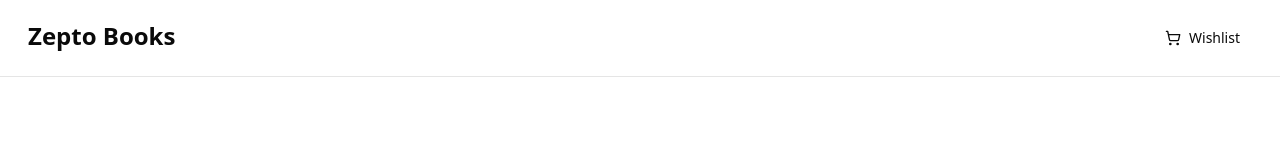
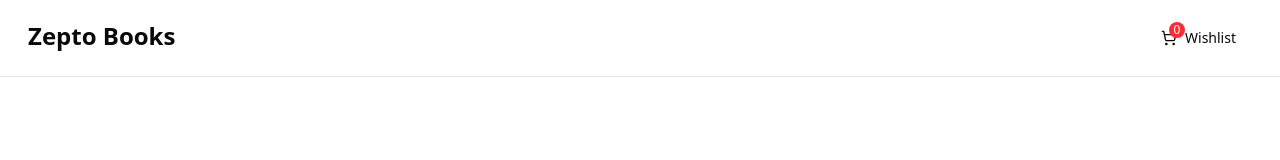
Before and after one commit to sohagmahin/zepto_books, a React (Vite) app: page /wishlist in a window 1280 px wide. Shown: the top 160 px of the page. Built offline with nearby package versions, Linux system fonts and the light colour scheme.

Commit message:
feat: implement wishlist count indicator

```diff
--- a/src/App.jsx
+++ b/src/App.jsx
@@ -4,16 +4,27 @@ import BookList from "./components/book/book-list";
 import BookDetailsPage from "./pages/book-details";
 import Wishlist from "./pages/wishlist";
 import HomePage from "./pages/homepage";
+import { useState } from "react";
 
 function App() {
+  const [wishlistCount, setWishlistCount] = useState(
+    JSON.parse(localStorage.getItem("wishlist") || "[]").length || 0
+  );
+
   return (
     <Router>
       <div className="flex h-screen flex-col">
-        <Header />
+        <Header wishlistCount={wishlistCount} />
         <Routes>
-          <Route path="/" element={<HomePage />} />
+          <Route
+            path="/"
+            element={<HomePage setWishlistCount={setWishlistCount} />}
+          />
           <Route path="/book/:id" element={<BookDetailsPage />} />
-          <Route path="/wishlist" element={<Wishlist />} />
+          <Route
+            path="/wishlist"
+            element={<Wishlist setWishlistCount={setWishlistCount} />}
+          />
         </Routes>
       </div>
     </Router>
--- a/src/components/book/book-card.jsx
+++ b/src/components/book/book-card.jsx
@@ -3,7 +3,7 @@ import { Card, CardContent, CardHeader } from "../ui/card";
 import { Heart } from "lucide-react";
 import { useEffect, useState } from "react";
 
-const ProductCard = ({ book }) => {
+const ProductCard = ({ book, setWishlistCount }) => {
   const navigate = useNavigate();
   const [isWishlisted, setIsWishlisted] = useState(false);
 
@@ -14,10 +14,12 @@ const ProductCard = ({ book }) => {
       wishList.push(book);
       localStorage.setItem("wishlist", JSON.stringify(wishList));
       setIsWishlisted(true);
+      setWishlistCount(wishList.length);
     } else {
       const updatedWishList = wishList.filter((item) => item.id !== book.id);
       localStorage.setItem("wishlist", JSON.stringify(updatedWishList));
       setIsWishlisted(false);
+      setWishlistCount(updatedWishList.length);
     }
   };
 
@@ -52,10 +54,7 @@ const ProductCard = ({ book }) => {
           <h3 className="font-semibold text-lg line-clamp-1">{book.title}</h3>
           <p className="text-sm text-muted-foreground">{book.author}</p>
           <button
-            onClick={() => {
-              console.log("wishlist clicked ....");
-              handleWishlist();
-            }}
+            onClick={handleWishlist}
             className="absolute bottom-0 right-0 bg-white rounded-full shadow p-1"
           >
             <Heart
--- a/src/components/book/book-list.jsx
+++ b/src/components/book/book-list.jsx
@@ -2,7 +2,7 @@ import { useEffect, useState } from "react";
 import BookCard from "./book-card";
 import { Button } from "../ui/button";
 
-const BookList = ({ searchTerm, filter }) => {
+const BookList = ({ searchTerm, filter, setWishlistCount }) => {
   const [books, setBooks] = useState([]);
   const [filterdBook, setFilteredBook] = useState([]);
   const [loading, setLoading] = useState(true);
@@ -60,7 +60,13 @@ const BookList = ({ searchTerm, filter }) => {
 
         {filter
           ? filterdBook.map((book) => <BookCard key={book.id} book={book} />)
-          : books.map((book) => <BookCard key={book.id} book={book} />)}
+          : books.map((book) => (
+              <BookCard
+                key={book.id}
+                book={book}
+                setWishlistCount={setWishlistCount}
+              />
+            ))}
 
         {/* No books found */}
         {!loading && books.length === 0 && <div>No books found</div>}
--- a/src/components/header/index.jsx
+++ b/src/components/header/index.jsx
@@ -2,7 +2,7 @@ import { Link } from "react-router-dom";
 import { ShoppingCart } from "lucide-react";
 import { Button } from "../ui/button";
 
-const Header = () => {
+const Header = ({ wishlistCount }) => {
   return (
     <header className="w-full border-b">
       <div className="max-w-7xl lg:mx-auto p-5 md:px-7 w-full flex justify-between">
@@ -13,8 +13,14 @@ const Header = () => {
         </div>
 
         <Button asChild variant="ghost">
-          <Link to="/wishlist">
-            <ShoppingCart /> Wishlist
+          <Link to="/wishlist" className="flex items-center gap-2">
+            <div className="relative">
+              <ShoppingCart />
+              <span className="absolute -top-2 -right-2 bg-red-500 text-white text-xs rounded-full h-4 w-4 flex items-center justify-center">
+                {wishlistCount}
+              </span>
+            </div>
+            Wishlist
           </Link>
         </Button>
       </div>
--- a/src/pages/homepage.jsx
+++ b/src/pages/homepage.jsx
@@ -11,7 +11,7 @@ import {
   SelectValue,
 } from "@/components/ui/select";
 
-const HomePage = () => {
+const HomePage = ({ setWishlistCount }) => {
   const [searchTerm, setSearchTerm] = useState("");
   const [filter, setFilter] = useState(localStorage.getItem("filter") || "");
 
@@ -71,7 +71,11 @@ const HomePage = () => {
         </div>
       </div>
 
-      <BookList searchTerm={searchTerm} filter={filter} />
+      <BookList
+        searchTerm={searchTerm}
+        filter={filter}
+        setWishlistCount={setWishlistCount}
+      />
     </>
   );
 };
--- a/src/pages/wishlist.jsx
+++ b/src/pages/wishlist.jsx
@@ -2,13 +2,20 @@ import { Delete, Trash, Trash2 } from "lucide-react";
 import React, { useEffect, useState } from "react";
 import { Button } from "../components/ui/button";
 
-const Wishlist = () => {
+const Wishlist = ({ setWishlistCount }) => {
   const [wishlist, setWishlist] = useState([]);
 
   const removeWishList = (id) => {
     const updatedWishlist = wishlist.filter((item) => item.id !== id);
     setWishlist(updatedWishlist);
     localStorage.setItem("wishlist", JSON.stringify(updatedWishlist));
+    setWishlistCount(updatedWishlist.length);
+  };
+
+  const removeAllWishlist = () => {
+    setWishlist([]);
+    localStorage.setItem("wishlist", []);
+    setWishlistCount(0);
   };
 
   useEffect(() => {
@@ -52,10 +59,7 @@ const Wishlist = () => {
           <div className="flex justify-end">
             <Button
               className="w-40 bg-red-500 hover:cursor-pointer"
-              onClick={() => {
-                setWishlist([]);
-                localStorage.setItem("wishlist", []);
-              }}
+              onClick={() => removeAllWishlist()}
             >
               <Trash2 />
               Clear Wishlist
```
